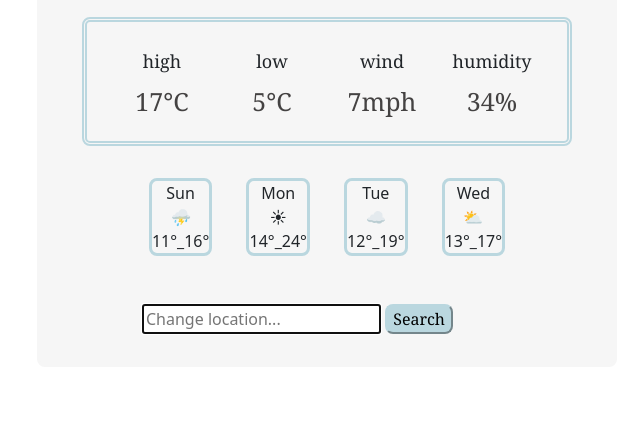
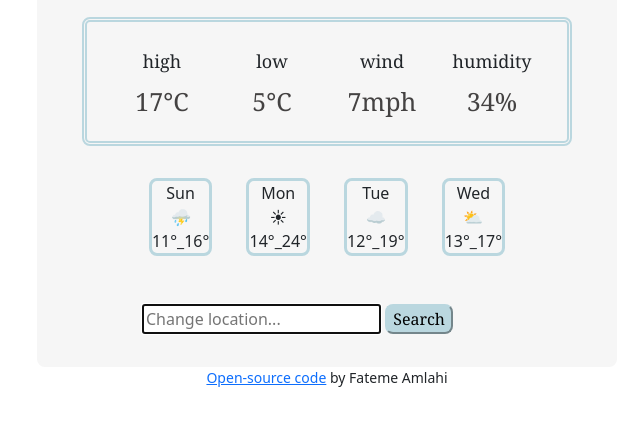
Before and after one commit to FatemeAmlahi/WeatherApp, a plain HTML site: page index.html in a window 1280 px wide. Shown: the part 322-748 px from the top of the page, without its empty margins (313-953 px from the left). Drawn offline with nearby package versions, Linux system fonts and the light colour scheme.

Commit message:
added link to github

```diff
--- a/index.html
+++ b/index.html
@@ -86,6 +86,16 @@
         </div>
       </div>
     </div>
+    <p>
+      <a
+        href="https://github.com/FatemeAmlahi/WeatherApp"
+        target="_blank"
+        rel="noopener noreferrer"
+        >Open-source code</a
+      >
+      by Fateme Amlahi
+    </p>
+
     <script src="script.js"></script>
   </body>
 </html>
--- a/src/style.css
+++ b/src/style.css
@@ -25,6 +25,12 @@ form {
   padding-left: 3rem;
   padding-top: 2rem;
 }
+p {
+  text-align: center;
+  font-size: 14px;
+  text-decoration: none;
+}
+
 .content {
   max-width: 580px;
   margin: 0 auto;
```
